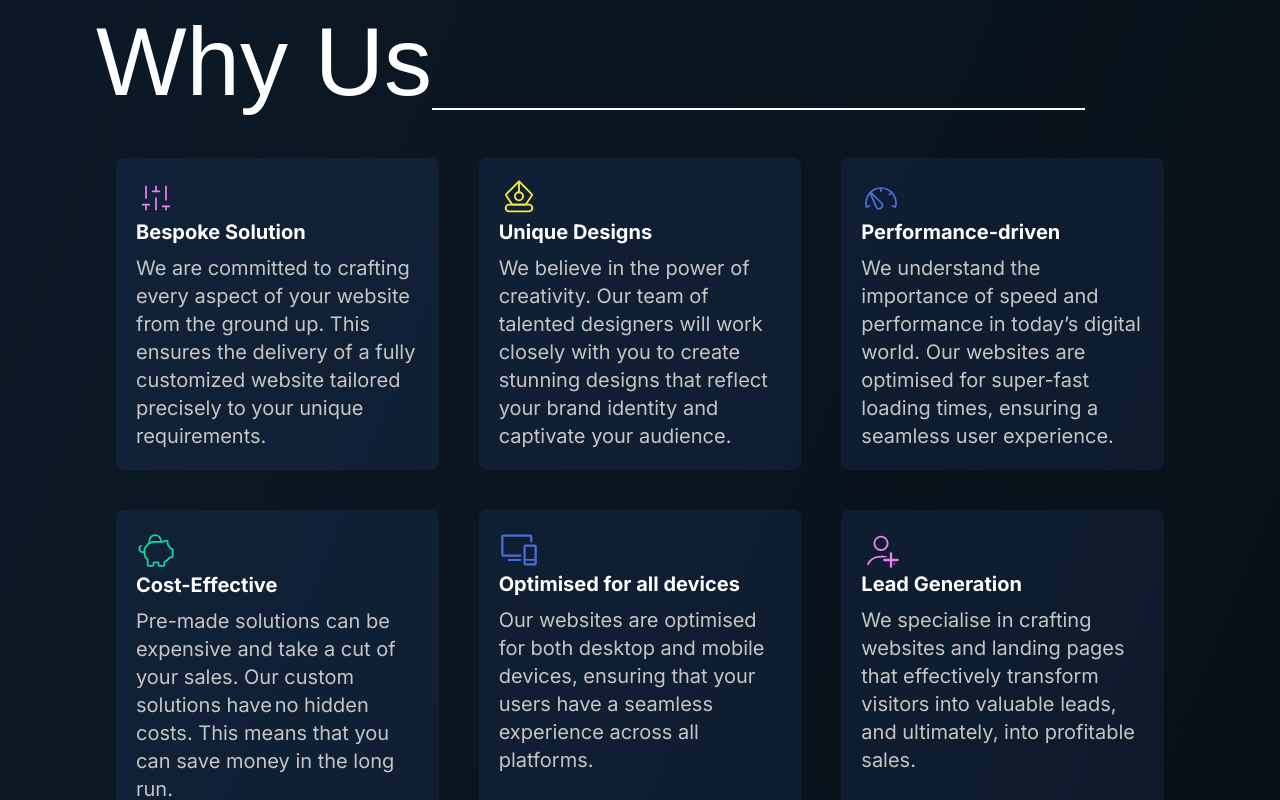
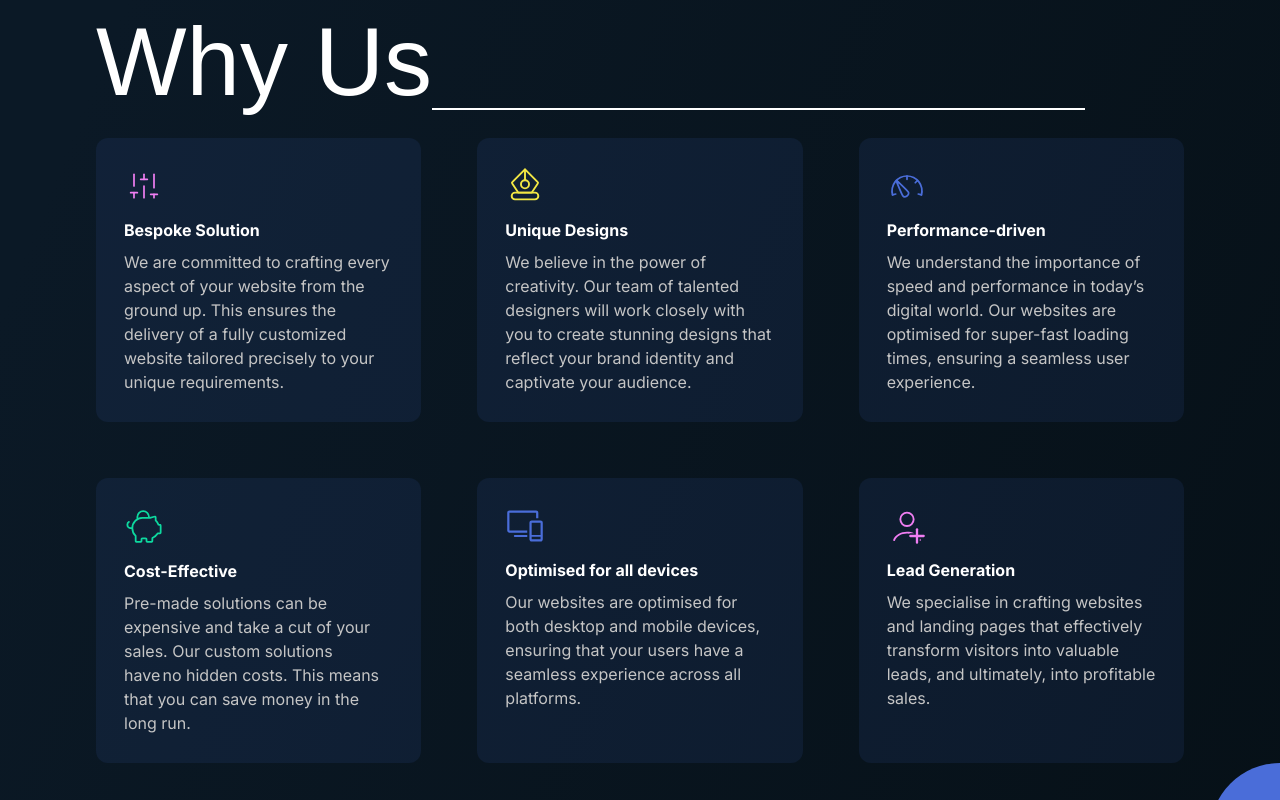
Before and after one commit to AGuerriere/mindtechnica, a Next.js app: page / in a window 1280 px wide. Shown: the part 1560-2360 px from the top of the page. Built offline with nearby package versions, Linux system fonts and the light colour scheme; a web font is replaced by a local one.

Commit message:
aligned whyus items to margins

```diff
--- a/src/components/WhyUs.tsx
+++ b/src/components/WhyUs.tsx
@@ -4,7 +4,7 @@ export default function WhyUs() {
   return (
     <>
     <SectionTitle title="Why Us"/>
-    <div className="grid grid-cols-2 md:grid-cols-3 ">
+    <div className="grid grid-cols-2 md:grid-cols-3 gap-3 sm:gap-5 md:gap-14">
       <WhyUsItem
       icon="/images/icons/settings.svg"
       title="Bespoke Solution"
--- a/src/components/WhyUsItem.tsx
+++ b/src/components/WhyUsItem.tsx
@@ -8,14 +8,14 @@ type propsType = {
 
 export default function WhyUsItem(props:propsType) {
   return (
-    <div className="flex flex-col bg-blueFaded rounded-lg w-auto md:h-auto text-xs lg:text-xl lg:w-auto m-3 md:m-5 p-5">
+    <div className="flex flex-col bg-blueFaded rounded-xl w-auto sm:h-auto text-xs lg:text-base lg:w-auto p-3 sm:p-7 sm:min-h-64">
       <Image
         src={props.icon}
         width={40}
         height={40}
         alt="Icon"
       />
-      <h5 className="font-bold text-white pb-2">{props.title}</h5>
+      <h5 className="font-bold text-white pt-1 md:pt-3 pb-2">{props.title}</h5>
       <p>{props.description}</p>
     </div>
   )
```
